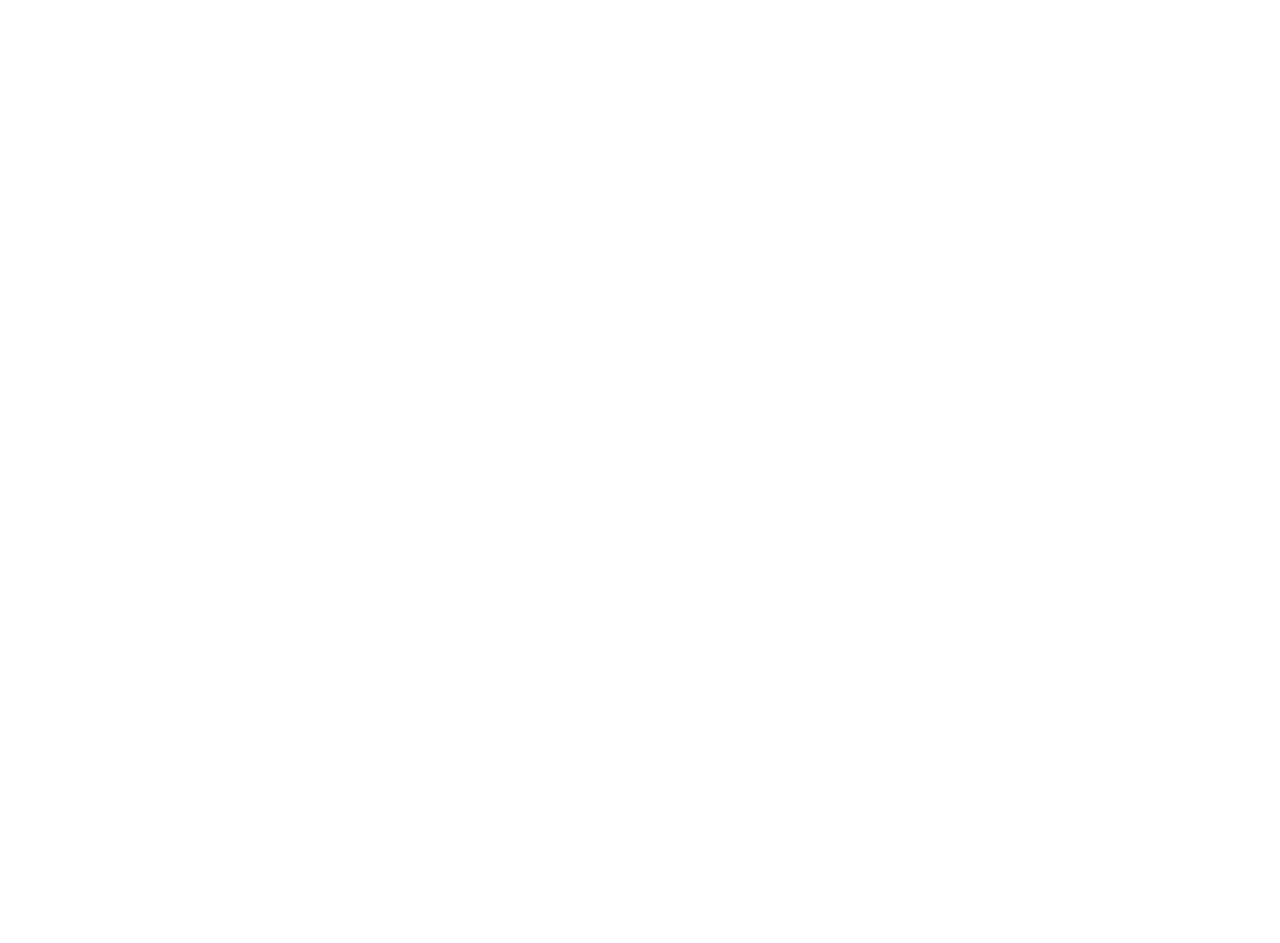
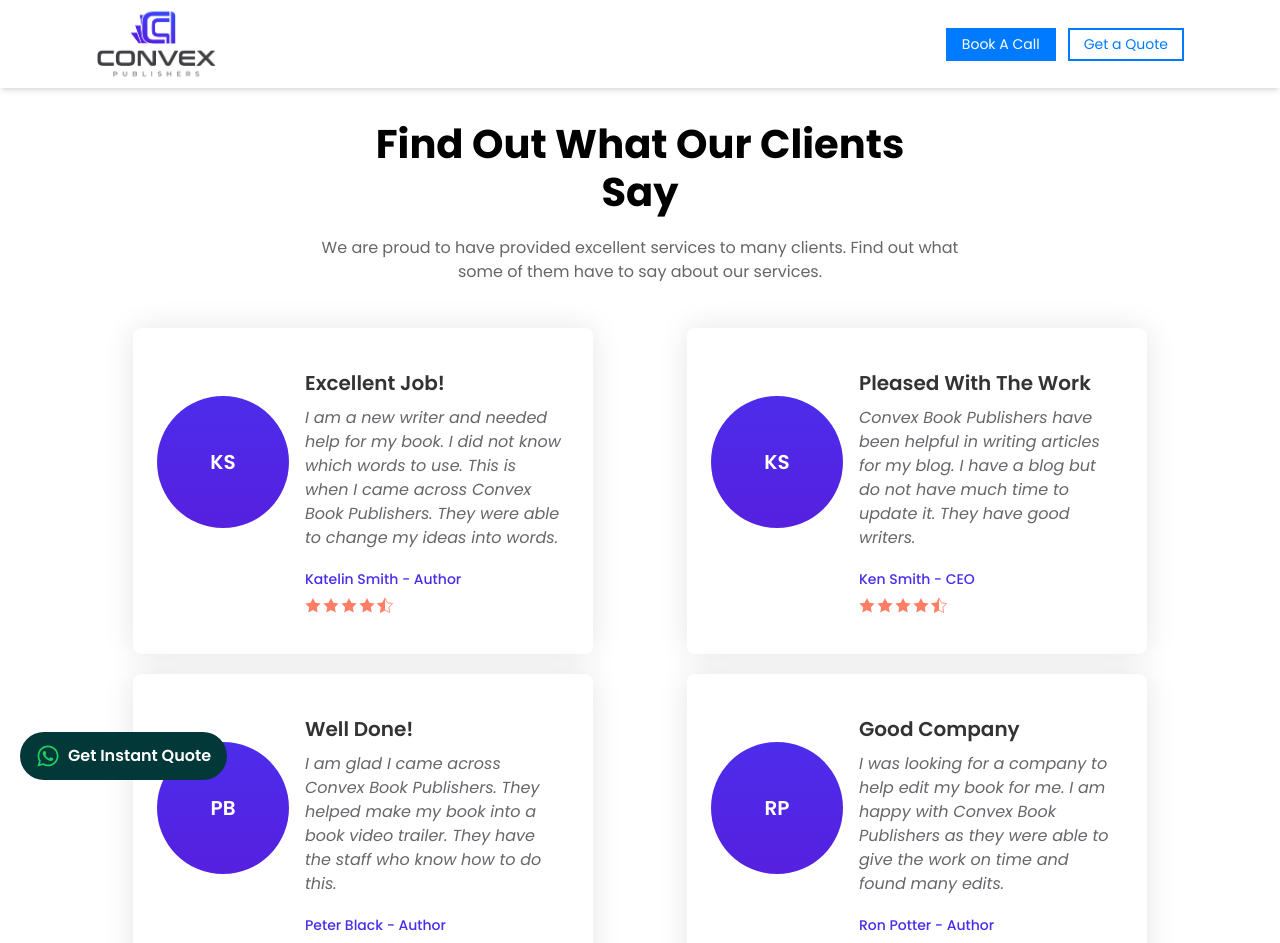
Before and after one commit to Adeel-116/Convex_publisher, a React (Vite) app: page /testimonials in a window 1280 px wide. Shown: the top 943 px of the page. Before the commit the page ends 800 px from the top, so only its background shows below. Built offline with nearby package versions, Linux system fonts and the light colour scheme.

Commit message:
working on FAQ page

```diff
--- a/src/App.jsx
+++ b/src/App.jsx
@@ -21,6 +21,8 @@
 import AuthorWebsite from './Pages/services/AuthorWebsite';
 import ArticleWriting from './Pages/services/ArticleWriting';
 import TestimonialPage from './Pages/TestimonialPage/TestimonialPage';
+import FAQ from './Pages/FAQ_page/FAQ';
+
 function App() {
   return (
     <GlobalContext.Provider value={globalData}>
@@ -45,7 +47,7 @@
           <Route path="/book-author-website" element={<AuthorWebsite />} />
           <Route path="/article-writing-service" element={<ArticleWriting />} />
           <Route path="/testimonials" element={<TestimonialPage />} />
-
+          <Route path="/faq" element={<FAQ />} />
 
         </Routes>
       </BrowserRouter>
--- /dev/null
+++ b/src/Pages/FAQ_page/FAQ.jsx
@@ -0,0 +1,53 @@
+import React, { useState, useEffect, useRef } from "react";
+import Header from "../../components/Header";
+import Testimonials from "../../components/Testimonials";
+import ContactForm from "../../components/ContactForm";
+import Footer from "../../components/Footer";
+import WatsappCTA from "../../components/HomePage_Components/WatsappCTA";
+import FloatingQuoteBox from "../../components/HomePage_Components/FloatingQuoteBox";
+
+function FAQ() {
+
+   const [showButtons, setShowButton] = useState(false);
+      useEffect(() => {
+          const handleScroll = () => {
+            const currentScrollPosition = window.pageYOffset;
+            console.log(currentScrollPosition);
+            setShowButton(currentScrollPosition > 500);
+          };
+
+          window.addEventListener("scroll", handleScroll);
+          return () => window.removeEventListener("scroll", handleScroll);
+        }, []);
+
+  return (
+    <>
+      <header className="w-full bg-white pt-20">
+        <Header onOpenQuote={() => setIsFormOpen(true)} />
+      </header>
+      <div className="2xl:w-[65%] xl:w-[85%] lg:w-[90%] md:w-[95%] sm:w-[80%] flex flex-col gap-y-1 w-[90%] mx-auto text-black py-10">
+
+
+
+
+
+      </div>
+
+
+        <Testimonials />
+        <ContactForm />
+        <Footer />
+
+        <WatsappCTA />
+
+
+            {showButtons && (
+                <FloatingQuoteBox
+                    show={showButtons}
+                />
+            )}
+    </>
+  );
+}
+
+export default FAQ;
--- /dev/null
+++ b/src/Pages/TestimonialPage/TestimonialCard.jsx
@@ -0,0 +1,71 @@
+import React from "react";
+
+const TestimonialCard = ({cardData}) => {
+
+  return (
+    <div
+      className="2xl:w-[500px] lg:w-[460px] md:w-[660px] h-auto py-[40px] xl:px-6 lg:px-4 sm:px-9 px-3 bg-[#FFFFFF] rounded-lg flex transition duration-300 transform hover:-translate-y-2 hover:shadow-lg"
+      style={{ boxShadow: "0px 0px 31px #0000001a" }}
+    >
+      <div className="flex">
+        <div
+          className="md:flex hidden mt-7 w-[132px] h-[132px] flex-shrink-0 rounded-full items-center justify-center text-white text-xl font-semibold xl:mr-3 mr-1"
+          style={{
+            backgroundImage: "linear-gradient(to bottom, #4d2ceb, #5620df)",
+          }}
+        >
+          {cardData.shortName}
+        </div>
+
+        <div className="lg:px-1 px-7">
+          <h2 className="text-[20px] font-semibold text-[#333333] mb-2">
+          {cardData.headerText}
+          </h2>
+          <div className="scrollCustomization w-full lg:h-[155px] h-[140px] ">
+            <p className="italic text-[#66666B] pr-1">
+                {cardData.review}
+            </p>
+          </div>
+          <p className="font-medium text-[14px] text-[#4d2ceb] sm:mt-2 mt-4">
+            {cardData.clientName}
+          </p>
+          <div className="flex gap-x-0.5 mt-2 text-[#FF7E65]">
+            <svg className="w-4 h-4 fill-current" viewBox="0 0 20 20">
+              <path d="M10 15l-5.878 3.09 1.122-6.545L.488 6.91l6.561-.955L10 0l2.951 5.955 6.561.955-4.756 4.635 1.122 6.545z" />
+            </svg>
+            <svg className="w-4 h-4 fill-current" viewBox="0 0 20 20">
+              <path d="M10 15l-5.878 3.09 1.122-6.545L.488 6.91l6.561-.955L10 0l2.951 5.955 6.561.955-4.756 4.635 1.122 6.545z" />
+            </svg>
+            <svg className="w-4 h-4 fill-current" viewBox="0 0 20 20">
+              <path d="M10 15l-5.878 3.09 1.122-6.545L.488 6.91l6.561-.955L10 0l2.951 5.955 6.561.955-4.756 4.635 1.122 6.545z" />
+            </svg>
+            <svg className="w-4 h-4 fill-current" viewBox="0 0 20 20">
+              <path d="M10 15l-5.878 3.09 1.122-6.545L.488 6.91l6.561-.955L10 0l2.951 5.955 6.561.955-4.756 4.635 1.122 6.545z" />
+            </svg>
+            {/* Half-filled star */}
+            <svg className="w-4 h-4 fill-current" viewBox="0 0 20 20">
+              <path
+                d="M10 15l-5.878 3.09 1.122-6.545L.488 6.91l6.561-.955L10 0l2.951 5.955 6.561.955-4.756 4.635 1.122 6.545z"
+                stroke="#FF7E65"
+                strokeWidth="1"
+                fill="none"
+              />
+              <defs>
+                <clipPath id="half-fill">
+                  <rect x="0" y="0" width="50%" height="100%" />
+                </clipPath>
+              </defs>
+              <path
+                d="M10 15l-5.878 3.09 1.122-6.545L.488 6.91l6.561-.955L10 0l2.951 5.955 6.561.955-4.756 4.635 1.122 6.545z"
+                clipPath="url(#half-fill)"
+                fill="#FF7E65"
+              />
+            </svg>
+          </div>
+        </div>
+      </div>
+    </div>
+  );
+};
+
+export default TestimonialCard;
--- a/src/Pages/TestimonialPage/TestimonialPage.jsx
+++ b/src/Pages/TestimonialPage/TestimonialPage.jsx
@@ -1,11 +1,115 @@
-import React from 'react'
+import React, { useState, useEffect, useRef } from "react";
+import Header from "../../components/Header";
+import Testimonials from "../../components/Testimonials";
+import ContactForm from "../../components/ContactForm";
+import Footer from "../../components/Footer";
+import WatsappCTA from "../../components/HomePage_Components/WatsappCTA";
+import FloatingQuoteBox from "../../components/HomePage_Components/FloatingQuoteBox";
+import TestimonialCard from "./TestimonialCard";
+import CTA from "../../components/HomePage_Components/CTA";
 
 function TestimonialPage() {
+  const ref = useRef(null);
+
+  const cta_content ={
+      title: "Finding It Tough To Sell Books?",
+      heading: "Choose To Hire An Expert Book Marketing Professional To Do This",
+    }
+
+  const data = [
+    {
+      shortName: "KS",
+      headerText: "Excellent Job!",
+      review:
+        "I am a new writer and needed help for my book. I did not know which words to use. This is when I came across Convex Book Publishers. They were able to change my ideas into words.",
+      clientName: "Katelin Smith - Author",
+    },
+    {
+      shortName: "KS",
+      headerText: "Pleased With The Work",
+      review:
+        "Convex Book Publishers have been helpful in writing articles for my blog. I have a blog but do not have much time to update it. They have good writers.",
+      clientName: "Ken Smith - CEO",
+    },
+    {
+      shortName: "PB",
+      headerText: "Well Done!",
+      review:
+        "I am glad I came across Convex Book Publishers. They helped make my book into a book video trailer. They have the staff who know how to do this.",
+      clientName: "Peter Black - Author",
+    },
+    {
+      shortName: "RP",
+      headerText: "Good Company",
+      review:
+        "I was looking for a company to help edit my book for me. I am happy with Convex Book Publishers as they were able to give the work on time and found many edits.",
+      clientName: "Ron Potter - Author",
+    },
+    {
+      shortName: "KB",
+      headerText: "Effective Service",
+      review:
+        "I needed a good company to help me transform my book into an eBook. Convex Book Publishers can do this. They worked with me and send the work on time.",
+      clientName: "Kate Black - Author",
+    },
+    {
+      shortName: "AK",
+      headerText: "Timely Service",
+      review:
+        "If you are an author you know the importance of submitting work on time. Convex Book Publishers keep time in mind when it comes to anything that they deliver.",
+      clientName: "Ali Khan - Author",
+    },
+  ];
+
+  const [showButtons, setShowButton] = useState(false);
+  useEffect(() => {
+    const handleScroll = () => {
+      const currentScrollPosition = window.pageYOffset;
+      console.log(currentScrollPosition);
+      setShowButton(currentScrollPosition > 500);
+    };
+
+    window.addEventListener("scroll", handleScroll);
+    return () => window.removeEventListener("scroll", handleScroll);
+  }, []);
+
   return (
-    <div>
+    <>
+      <div className="bg-[#FFFFFF]">
+        <header className="w-full bg-white pt-20">
+          <Header onOpenQuote={() => setIsFormOpen(true)} />
+        </header>
+        <div className="2xl:w-[65%] xl:w-[85%] lg:w-[90%] md:w-[95%] sm:w-[80%] flex flex-col gap-y-1 w-[90%] mx-auto text-black py-10">
+          <div className="flex justify-center items-center flex-col">
+            <h2 className="text-black sm:w-1/2 w-[80%]  text-center lg:text-[40px] md:text-3xl text-2xl font-bold">
+              Find Out What Our Clients Say
+            </h2>
+            <p className="text-[#666666] mt-5 md:w-[60%] w-full text-center">
+            We are proud to have provided excellent services to many clients. Find out what some of them have to say about our services.
+            </p>
+          </div>
 
-    </div>
-  )
+          <div className="w-full h-auto py-10">
+            <div className="grid lg:grid-cols-2 md:grid-cols-1 gap-5 justify-items-center ">
+              {data.map((items, index) => (
+                <TestimonialCard key={index} cardData={items} />
+              ))}
+            </div>
+          </div>
+
+          <CTA onOpenQuote={() => setIsFormOpen(true)}  obj = {cta_content}/>
+
+        </div>
+
+        <Testimonials />
+        <ContactForm />
+        <Footer />
+        <WatsappCTA />
+
+        {showButtons && <FloatingQuoteBox show={showButtons} />}
+      </div>
+    </>
+  );
 }
 
-export default TestimonialPage
+export default TestimonialPage;
--- a/src/components/Footer.jsx
+++ b/src/components/Footer.jsx
@@ -118,10 +118,10 @@
           <div className="text-white">
             <h6 className="font-bold uppercase mb-4">Company</h6>
             <div className="space-y-2 text-[14px]">
-              <p>About Us</p>
-              <NavLink to="/testimonials" className="hover:underline"><p>Testimonials</p></NavLink>
-              <NavLink to="/contact-us" className="hover:underline"><p>Contact Us</p></NavLink>
-              <p className="mt-2">Privacy Policy</p>
+              <NavLink to="/testimonials" className="block hover:underline"><p>About Us</p></NavLink>
+              <NavLink to="/testimonials" className="block hover:underline"><p>Testimonials</p></NavLink>
+              <NavLink to="/contact-us" className="block hover:underline"><p>Contact Us</p></NavLink>
+              <NavLink to="/faq" className="block hover:underline"><p>FAQs</p></NavLink>
             </div>
           </div>
         </div>
--- a/src/index.css
+++ b/src/index.css
@@ -91,3 +91,18 @@
   z-index: 0;
   opacity: 1;
 }
+
+.scrollCustomization{
+  overflow-y: scroll;
+  scrollbar-color: #ECEDF1;
+}
+
+.scrollCustomization::-webkit-scrollbar {
+  width: 10px;
+}
+@media (min-width: 500px) {
+  .scrollCustomization::-webkit-scrollbar-track {
+    background-color: #ECEDF1;
+    border-left: 2px solid #888888;
+  }
+}
--- a/vite.config.js
+++ b/vite.config.js
@@ -6,6 +6,6 @@
 export default defineConfig({
   plugins: [react(), tailwindcss()],
   server: {
-    allowedHosts: ['ef7d-111-88-32-169.ngrok-free.app']
+    allowedHosts: ['7501-111-88-44-31.ngrok-free.app']
   }
 })
```
